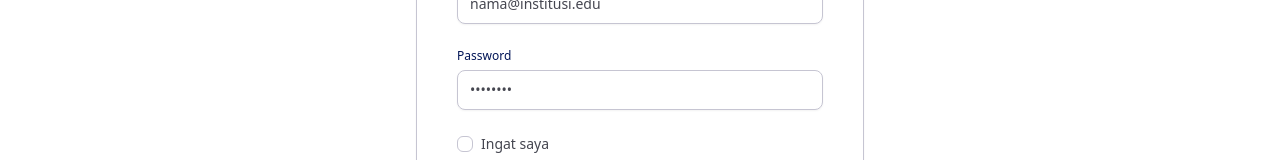
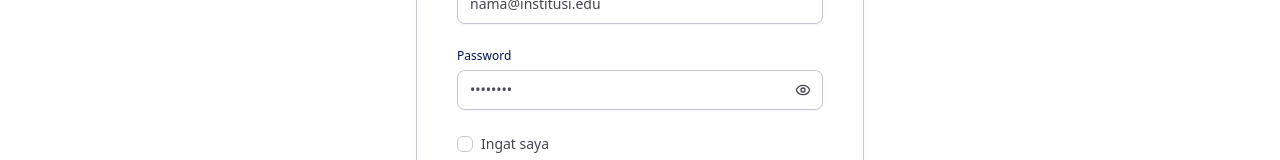
Before and after one commit to matchaoreolate/hology_pahamin_ifp, a React (Vite) app in the folder apps/web/: page /login in a window 1280 px wide. Shown: the part 374-534 px from the top of the page. Built offline with nearby package versions, Linux system fonts and the light colour scheme; no server answers.

Commit message:
feat: add password visibility toggle for login and registration forms

```diff
--- a/apps/web/src/features/auth/LoginPage.tsx
+++ b/apps/web/src/features/auth/LoginPage.tsx
@@ -1,5 +1,6 @@
 import type { FormEvent } from "react";
 import { useState } from "react";
+import { Eye, EyeOff } from "lucide-react";
 import { useNavigate } from "react-router-dom";
 
 import { Footer } from "@/components/layout/Footer";
@@ -21,12 +22,14 @@ export function LoginPage() {
   const [loginPassword, setLoginPassword] = useState("");
   const [loginError, setLoginError] = useState<string | null>(null);
   const [loginLoading, setLoginLoading] = useState(false);
+  const [showLoginPassword, setShowLoginPassword] = useState(false);
 
   const [registerName, setRegisterName] = useState("");
   const [registerEmail, setRegisterEmail] = useState("");
   const [registerPassword, setRegisterPassword] = useState("");
   const [registerError, setRegisterError] = useState<string | null>(null);
   const [registerLoading, setRegisterLoading] = useState(false);
+  const [showRegisterPassword, setShowRegisterPassword] = useState(false);
 
   async function handleLoginSubmit(e: FormEvent) {
     e.preventDefault();
@@ -97,13 +100,24 @@ export function LoginPage() {
                 </div>
                 <div className="flex flex-col gap-1.5">
                   <Label>Password</Label>
+                  <div className="relative">
                     <Input
-                    type="password"
+                      type={showLoginPassword ? "text" : "password"}
                       placeholder="••••••••"
                       value={loginPassword}
                       onChange={(e) => setLoginPassword(e.target.value)}
                       required
+                      className="pr-10"
                     />
+                    <button
+                      type="button"
+                      onClick={() => setShowLoginPassword((prev) => !prev)}
+                      className="absolute inset-y-0 right-0 flex items-center px-3 text-muted-foreground hover:text-foreground"
+                      aria-label={showLoginPassword ? "Sembunyikan password" : "Tampilkan password"}
+                    >
+                      {showLoginPassword ? <EyeOff size={16} /> : <Eye size={16} />}
+                    </button>
+                  </div>
                 </div>
                 <div className="flex items-center justify-between">
                   <label className="flex items-center gap-2 text-sm text-muted-foreground">
@@ -150,13 +164,24 @@ export function LoginPage() {
                 </div>
                 <div className="flex flex-col gap-1.5">
                   <Label>Password</Label>
+                  <div className="relative">
                     <Input
-                    type="password"
+                      type={showRegisterPassword ? "text" : "password"}
                       placeholder="••••••••"
                       value={registerPassword}
                       onChange={(e) => setRegisterPassword(e.target.value)}
                       required
+                      className="pr-10"
                     />
+                    <button
+                      type="button"
+                      onClick={() => setShowRegisterPassword((prev) => !prev)}
+                      className="absolute inset-y-0 right-0 flex items-center px-3 text-muted-foreground hover:text-foreground"
+                      aria-label={showRegisterPassword ? "Sembunyikan password" : "Tampilkan password"}
+                    >
+                      {showRegisterPassword ? <EyeOff size={16} /> : <Eye size={16} />}
+                    </button>
+                  </div>
                 </div>
                 {registerError && <p className="text-sm text-destructive">{registerError}</p>}
                 <Button
```
Lines whose indentation alone changed are shown as unchanged.
